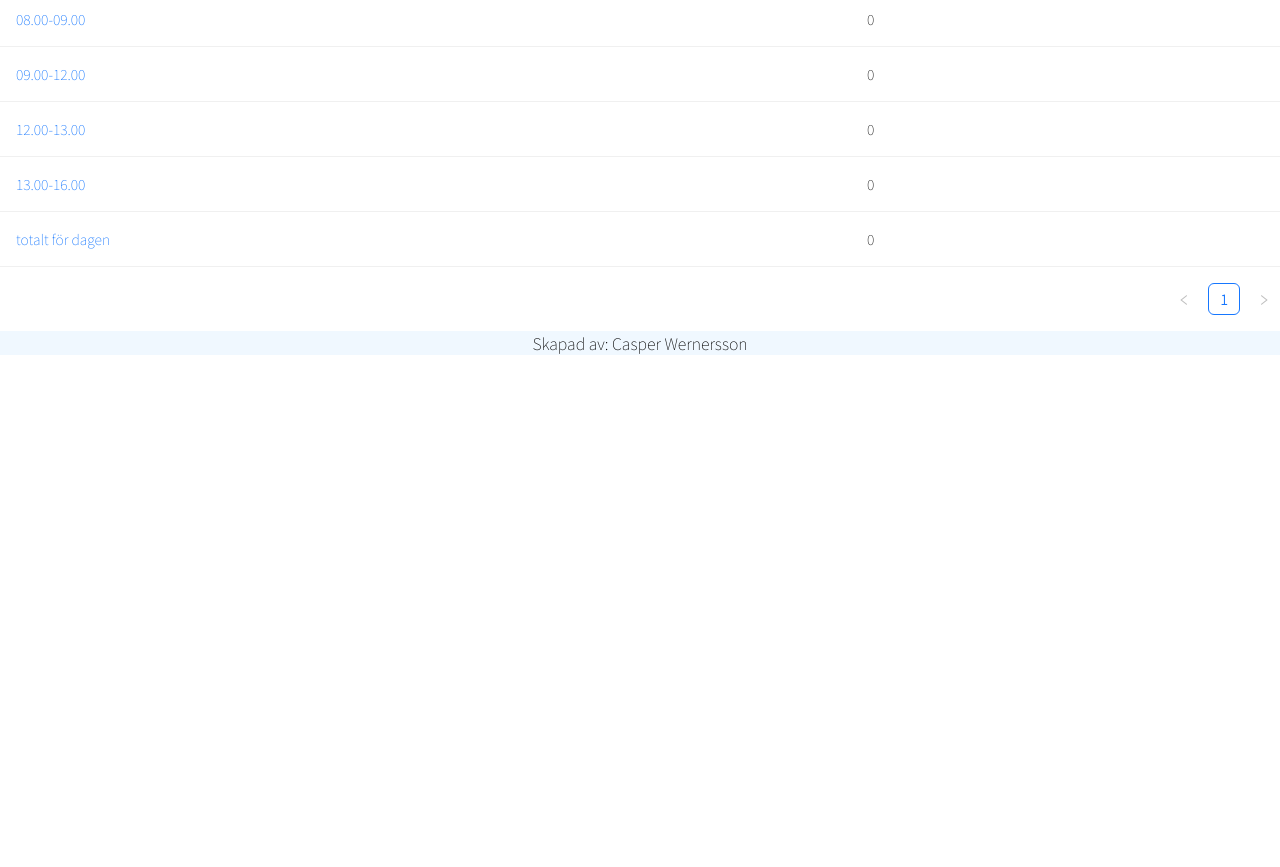
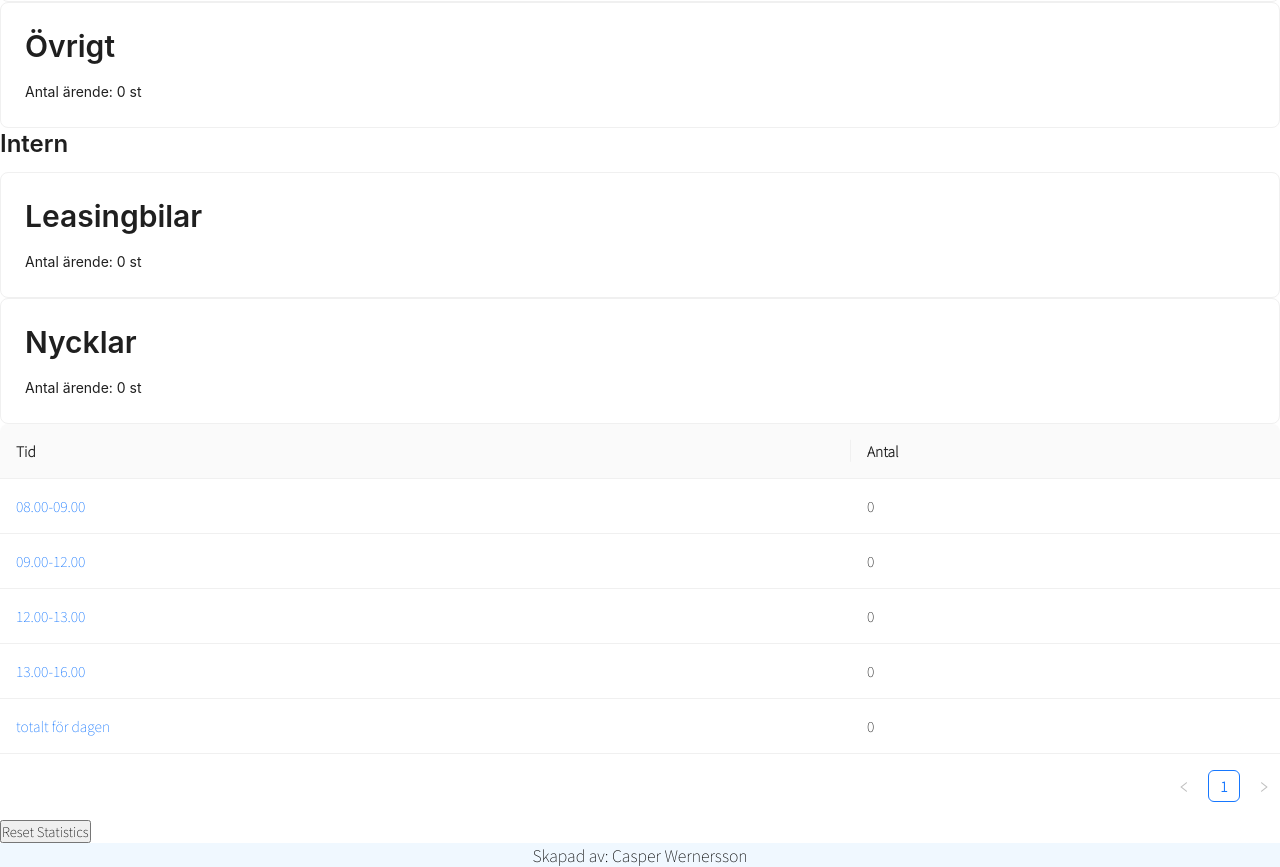
Before and after one commit to Cappeloow/StatisticCounter, a React (Vite) app in the folder client/: page / in a window 1280 px wide. Shown: the part 301-1168 px from the top of the page. Before the commit the page ends 800 px from the top, so only its background shows below. Built offline with nearby package versions, Linux system fonts and the light colour scheme.

Commit message:
localstorage, useState changed, also added a reset statistic button

```diff
--- a/client/src/components/DailyResultsCard.tsx
+++ b/client/src/components/DailyResultsCard.tsx
@@ -31,7 +31,10 @@
   useEffect(() => {
     CalculateArrayOfTimes();
   }, [matters]);
-
+  const resetStatistics = () => {
+    localStorage.removeItem("statistics");
+    window.location.reload();
+  };
   return (
     <div>
       <TimeTable
@@ -41,6 +44,7 @@
         thirteen={thirteen.length}
         result={result}
       />
+      <button onClick={resetStatistics}>Reset Statistics</button>
     </div>
   );
 }
--- a/client/src/context/StatisticContext.tsx
+++ b/client/src/context/StatisticContext.tsx
@@ -32,7 +32,7 @@
 export const useStatisticContext = () => useContext(StatisticContext);
 
 const StatisticProvider = ({ children }: PropsWithChildren) => {
-  const [matters, setMatters] = useLocalStorage("statistics", []);
+  const [matters, setMatters] = useLocalStorage("statistics", data);
 
   const addAmountToMatter = (matter: IMatter) => {
     const currentItem = matters.find((item: IMatter) => item.id === matter.id);
```
